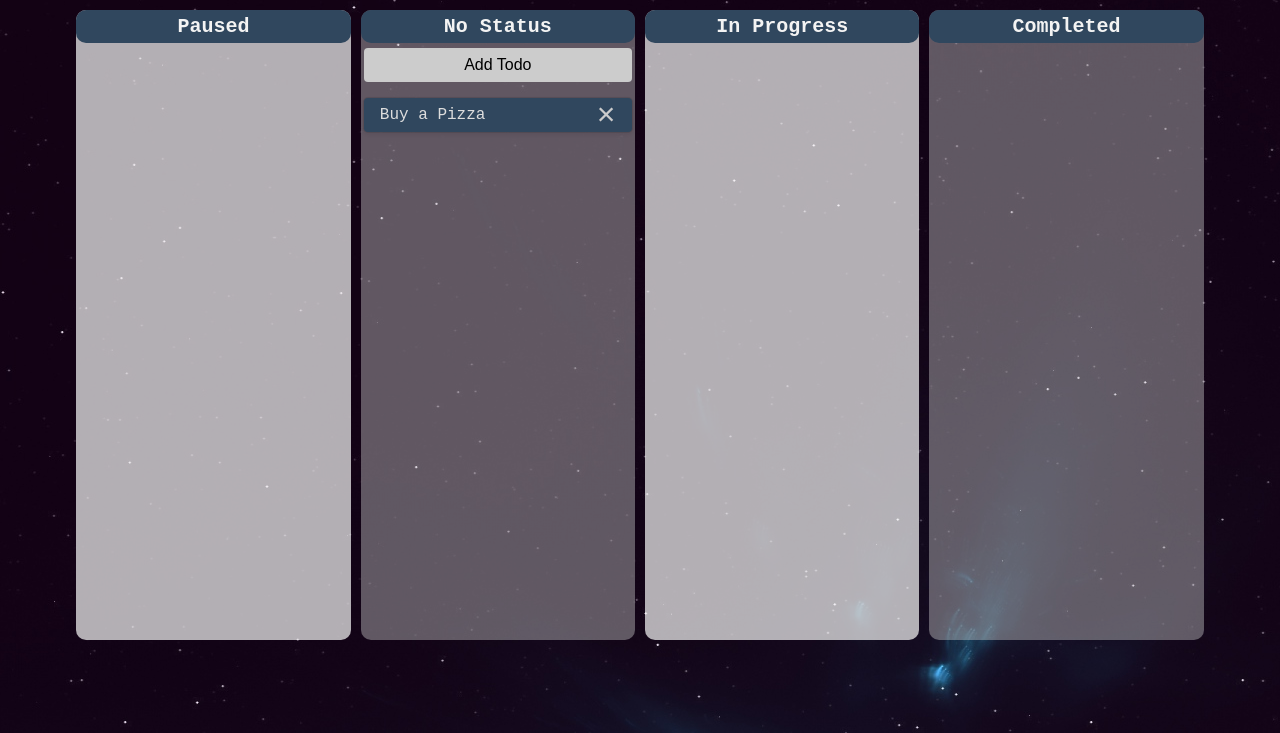
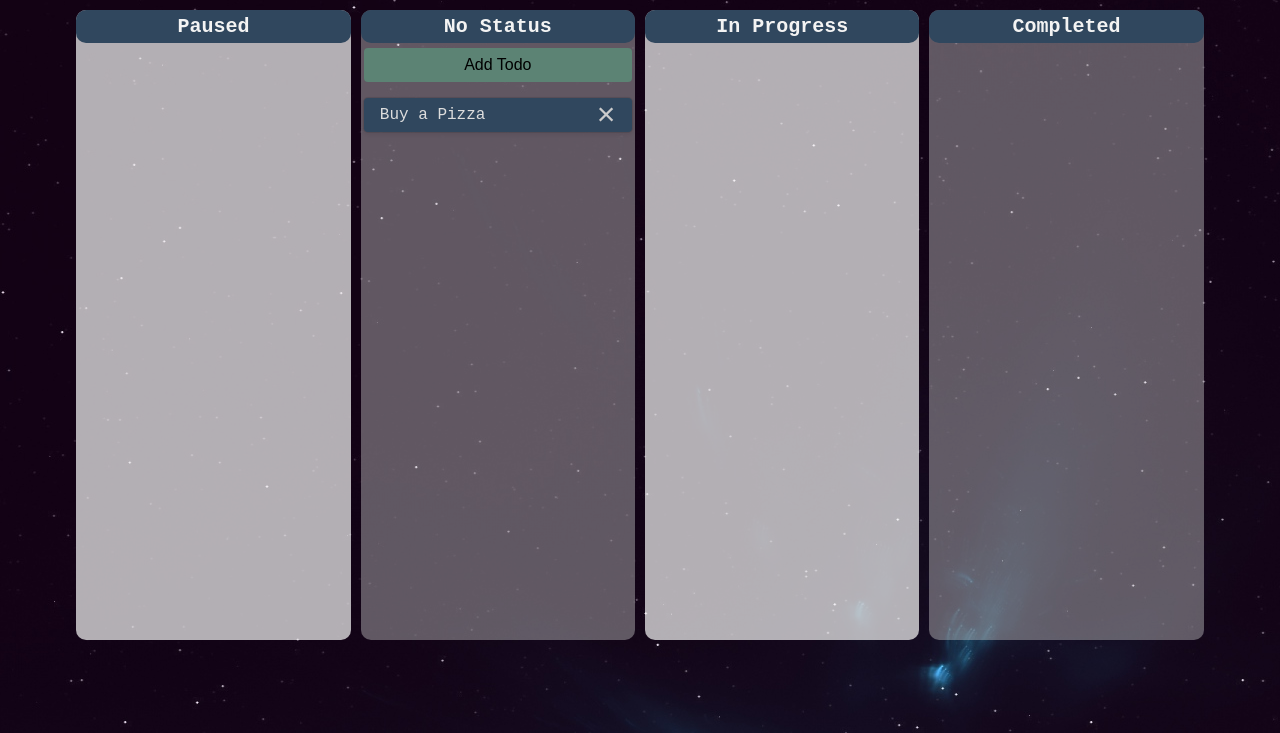
Before and after one commit to mdsiaofficial/Kanban_Board, a plain HTML site: page index.html in a window 1280 px wide. Shown: the part 83-816 px from the top of the page. Drawn offline with Linux system fonts and the light colour scheme.

Commit message:
color changed

```diff
--- a/style.css
+++ b/style.css
@@ -98,7 +98,7 @@ body {
 
 #add_btn {
     padding: 0.5rem 1rem;
-    background-color: #ccc;
+    background-color: var(--third-color);
     outline: none;
     border: none;
     width: 100%;
@@ -228,9 +228,7 @@ body {
 
 /* For mobile phones: */
 @media only screen and (max-width: 710px) {
-    body {
-        /* font-size: 16px; */
-    }
+
 
     .appTitle {
         font-size: 16px;
```
